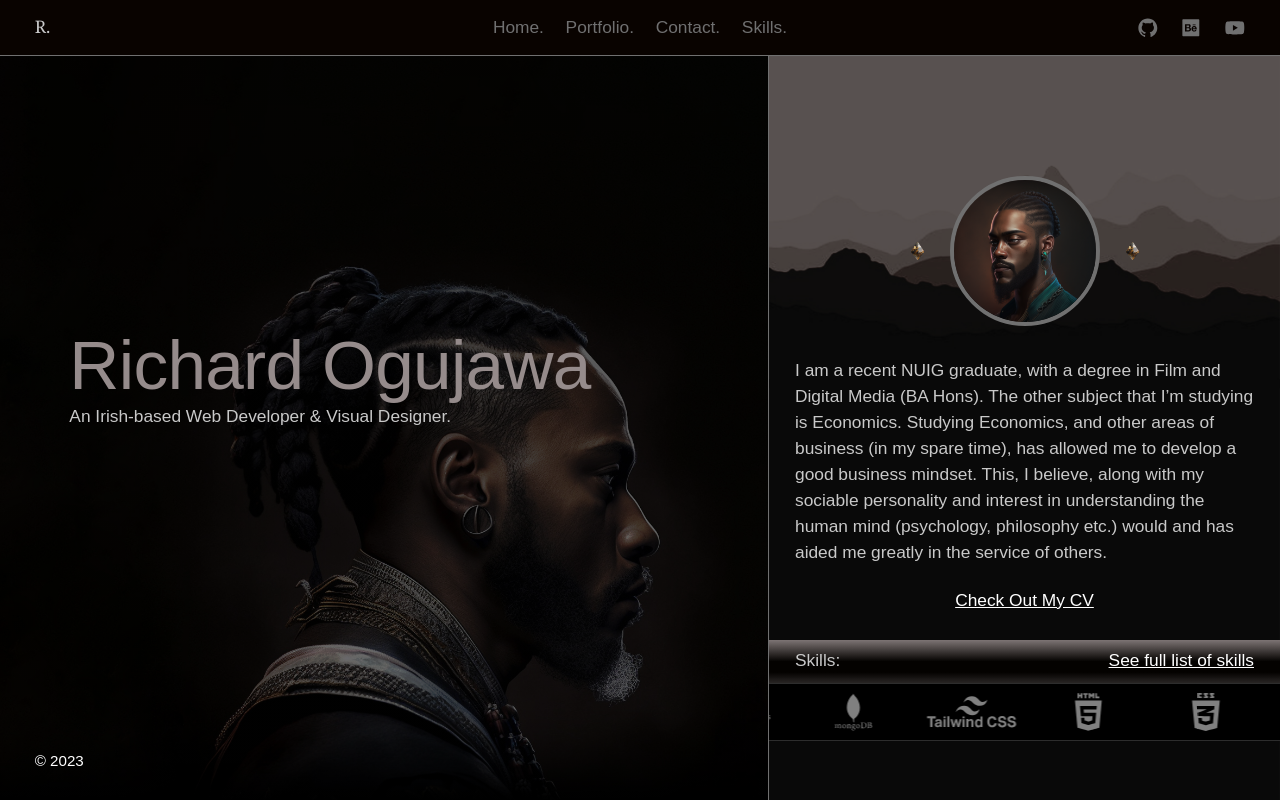
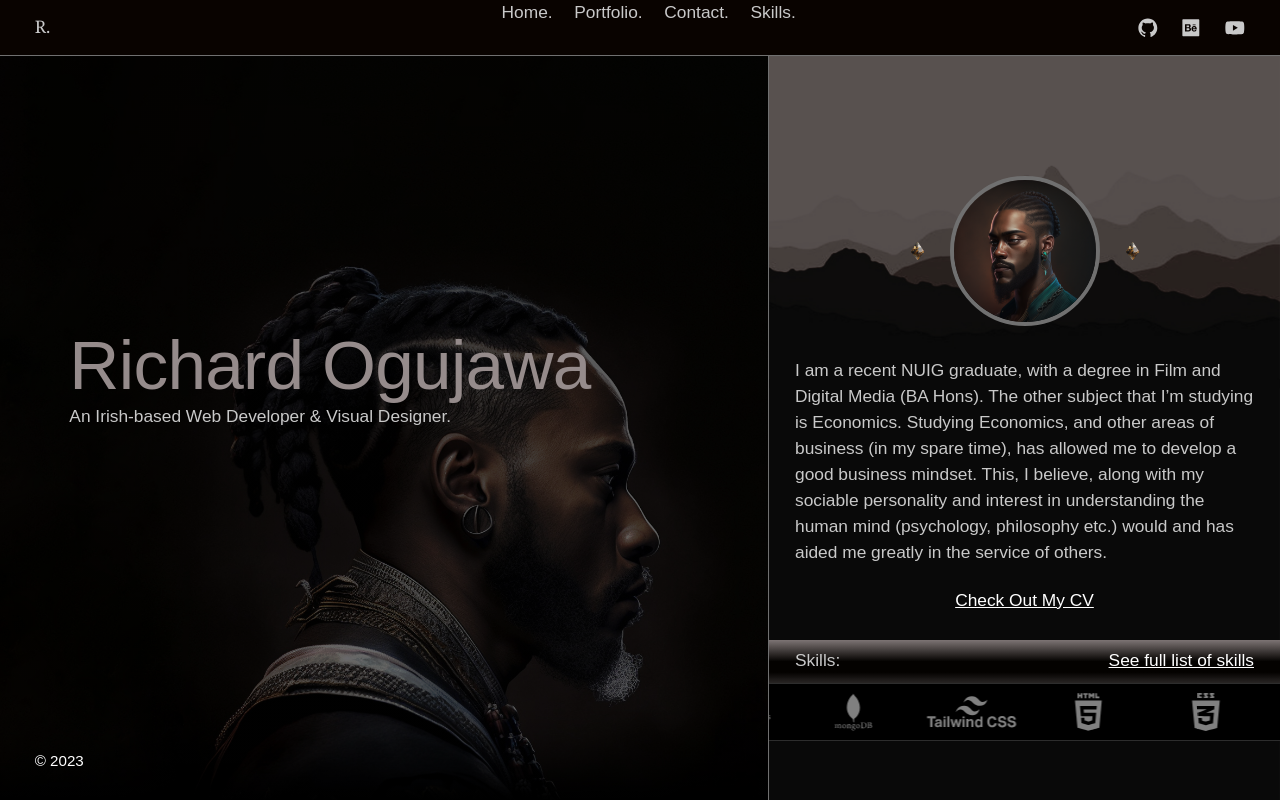
Before and after one commit to RichardOgujawa/richard-ogujawa, a Next.js app: page / in a window 1280 px wide. Built offline with nearby package versions, Linux system fonts and the light colour scheme; a web font is replaced by a local one.

Commit message:
fixed mobile navbar issue

```diff
--- a/components/MainMenu.tsx
+++ b/components/MainMenu.tsx
@@ -3,16 +3,15 @@ import Link from 'next/link'
 //Props
 interface Props {
     column?: boolean,
-    underlineLeft?: boolean,
 }
 //MAIN COMPONENT
-const MainMenu = ({ column, underlineLeft }: Props) => {
+const MainMenu = ({ column }: Props) => {
     return (
-        <ul className={`flex ${column ? "flex-col" : ""} gap-5 ${underlineLeft ? "menuItemsWUnderlineLeft" : "menuItemsWUnderline"}`}>
-            <li><Link href="/"><a className='h-full w-full grid items-center'>Home.</a></Link></li>
-            <li><Link href="/portfolio"><a className='h-full w-full grid items-center'>Portfolio.</a></Link></li>
-            <li><Link href="/contact"><a className='h-full w-full grid items-center'>Contact.</a></Link></li>
-            <li><Link href="/skills"><a className='h-full w-full grid items-center'>Skills.</a></Link></li>
+        <ul className={`flex ${column ? "flex-col" : "menuItemsWUnderline"} gap-5 pl-4`}>
+            <li><Link href="/"><a className='h-fit w-full grid items-center'>Home.</a></Link></li>
+            <li><Link href="/portfolio"><a className='h-fit w-full grid items-center'>Portfolio.</a></Link></li>
+            <li><Link href="/contact"><a className='h-fit w-full grid items-center'>Contact.</a></Link></li>
+            <li><Link href="/skills"><a className='h-fit w-full grid items-center'>Skills.</a></Link></li>
         </ul>
     );
 }
--- a/components/MobileMenu.tsx
+++ b/components/MobileMenu.tsx
@@ -11,7 +11,7 @@ interface Props {
 //MAIN COMPONENT
 const SideNav : React.FC<Props> = ({ active, click }) => {
     return (
-        <nav className='fixed'>
+        <nav className='fixed md:hidden'>
             <div className={`mobile-menu ${active ? "translate-x-0" : "translate-x-full"}`}>
                 {/*Close Button*/}
                 <div className="grid items-start justify-end p-6">
@@ -21,7 +21,8 @@ const SideNav : React.FC<Props> = ({ active, click }) => {
                 </div>
                 {/*Side Navigation Menu*/}
                 <div className="grid items-start">
-                    <MainMenu column underlineLeft />
+                    <MainMenu column/>
+
                 </div>
                 {/*Social Media Menu*/}
                 <div className="grid self-end justify-start bottom-padding pl-[2rem]">
--- a/pages/portfolio.tsx
+++ b/pages/portfolio.tsx
@@ -32,11 +32,11 @@ const Portfolio = () => {
         <title>Richard Ogujawa | Portfolio </title>
       </Head>
       <Layout GridTop={PortfolioGridTop} center={false}>
-        <main className='grid h-full items-start justify-items-center p-4'>
+        <main className='grid h-full items-start justify-items-center p-4 py-10'>
           {!display ?
             <p>Projects loading...</p> // If there aren't any projects display "Projects Coming Soon"
             :
-            <ul className='grid grid-cols-1 gap-3 lg:grid-cols-2 lg:gap-4 xl:grid-cols-3 xl:gap-6 w-[90%]'> {/*If there are projects display them*/}
+            <ul className='grid sm:grid-cols-2 md:grid-cols-1 gap-3 lg:grid-cols-2 lg:gap-4 xl:grid-cols-3 xl:gap-6 w-[90%]'> {/*If there are projects display them*/}
               {projects.map((item, index) => {
                 return (
                   <li key={index} className="grid place-items-center">
--- a/styles/globals.css
+++ b/styles/globals.css
@@ -131,7 +131,7 @@
 
     /*Navigation*/
     /*--Menu Items without Underline*/
-    .menuItems>li,
+    .menuItem > li
     .menuItemsWUnderline>li,
     .menuItemsWUnderlineLeft>li {
         position: relative;
@@ -165,7 +165,7 @@
         top: 50%;
         left: 0%;
 
-        transform: translateY(-50%);
+        /* transform: translateY(-50%); */
 
         background-color: hsl(var(--col-neutral-100));
     }
```
Also changed, not shown: 1 other file (tests, documents, lock files or other folders).
